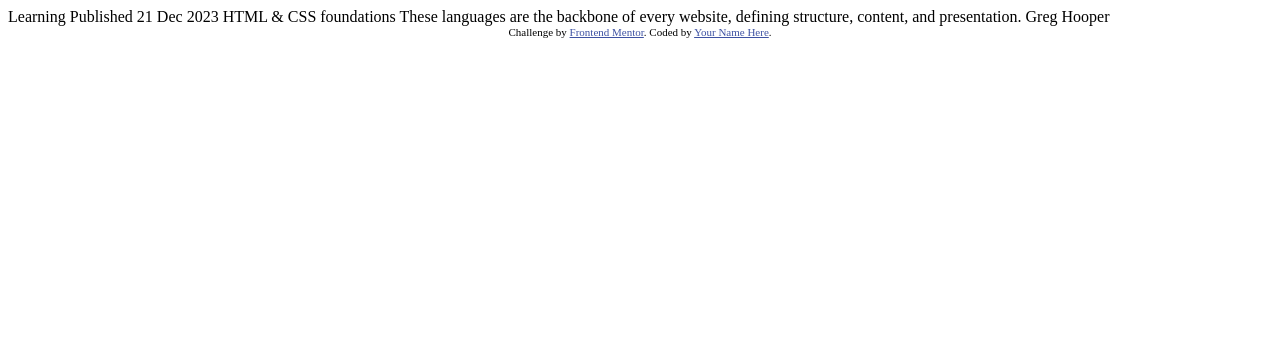
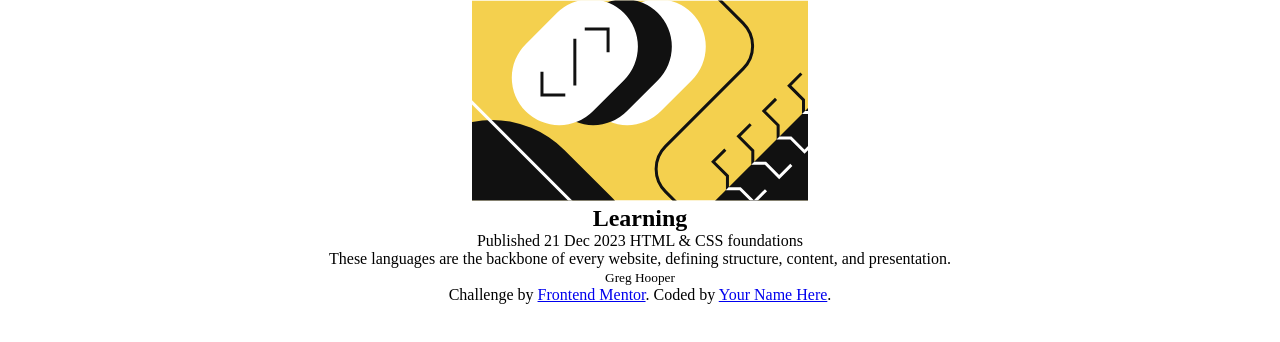
Before and after one commit to Devbriax/blog-preview-card, a plain HTML site: page index.html in a window 1280 px wide. Drawn offline with Linux system fonts and the light colour scheme.

Commit message:
update
New update and bup

```diff
--- a/index.html
+++ b/index.html
@@ -1,34 +1,63 @@
 <!DOCTYPE html>
 <html lang="en">
+
   <head>
     <meta charset="UTF-8">
-  <meta name="viewport" content="width=device-width, initial-scale=1.0"> <!-- displays site properly based on user's device -->
+    <meta name="viewport" content="width=device-width, initial-scale=1.0">
+    <!-- displays site properly based on user's device -->
+    <link rel="icon" type="image/png" sizes="32x32" href="./assets/images/favicon-32x32.png">
+    <title>Frontend Mentor | Blog preview card</title>
+    <style>
+      * {
+        margin: 0;
+        padding: 0;
+      }
 
-  <link rel="icon" type="image/png" sizes="32x32" href="./assets/images/favicon-32x32.png">
+      body {
+        text-align: center;
+      }
 
-  <title>Frontend Mentor | Blog preview card</title>
-
-  <!-- Feel free to remove these styles or customise in your own stylesheet 👍 -->
-  <style>
-    .attribution { font-size: 11px; text-align: center; }
-    .attribution a { color: hsl(228, 45%, 44%); }
     </style>
   </head>
+
   <body>
-
-  Learning
-
+    <!-- BLOG CARD -->
+    <main class="main-container">
+      <div class="card-container">
+        <div class="top-img">
+          <img src="assets/images/illustration-article.svg" alt="" srcset="">
+        </div>
+        <div class="bottom-content">
+          <div class="publish-content-box">
+            <h2>Learning</h2>
+            <p>
               Published 21 Dec 2023
 
               HTML & CSS foundations
+            </p>
+          </div>
+          <div class="copy-text">
+            <p>
+              These languages are the backbone of every website, defining structure,
+              content, and presentation.
+            </p>
+          </div>
+          <div class="profile">
+            <small>Greg Hooper</small>
+          </div>
+        </div>
+      </div>
+    </main>
+    <!-- END BLOG CARD -->
 
-  These languages are the backbone of every website, defining structure, content, and presentation.
-
-  Greg Hooper
-
+    <!-- FOOTER -->
+    <footer class="btm-section">
       <div class="attribution">
         Challenge by <a href="https://www.frontendmentor.io?ref=challenge" target="_blank">Frontend Mentor</a>.
         Coded by <a href="#">Your Name Here</a>.
       </div>
+    </footer>
+    <!-- END-FOOTER -->
   </body>
+
 </html>
```
Also changed, not shown: 2 other files. Lines whose indentation alone changed are shown as unchanged.
